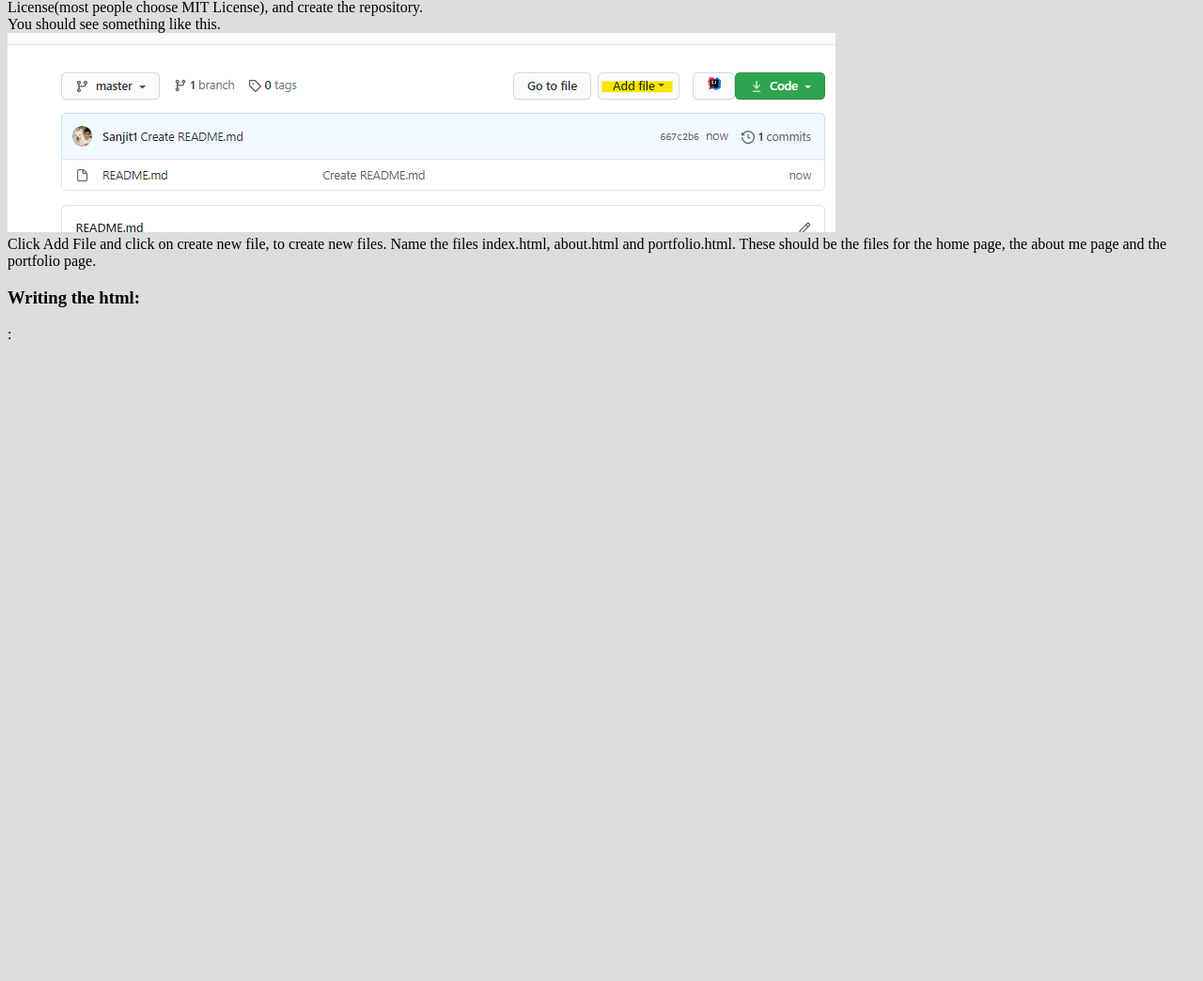
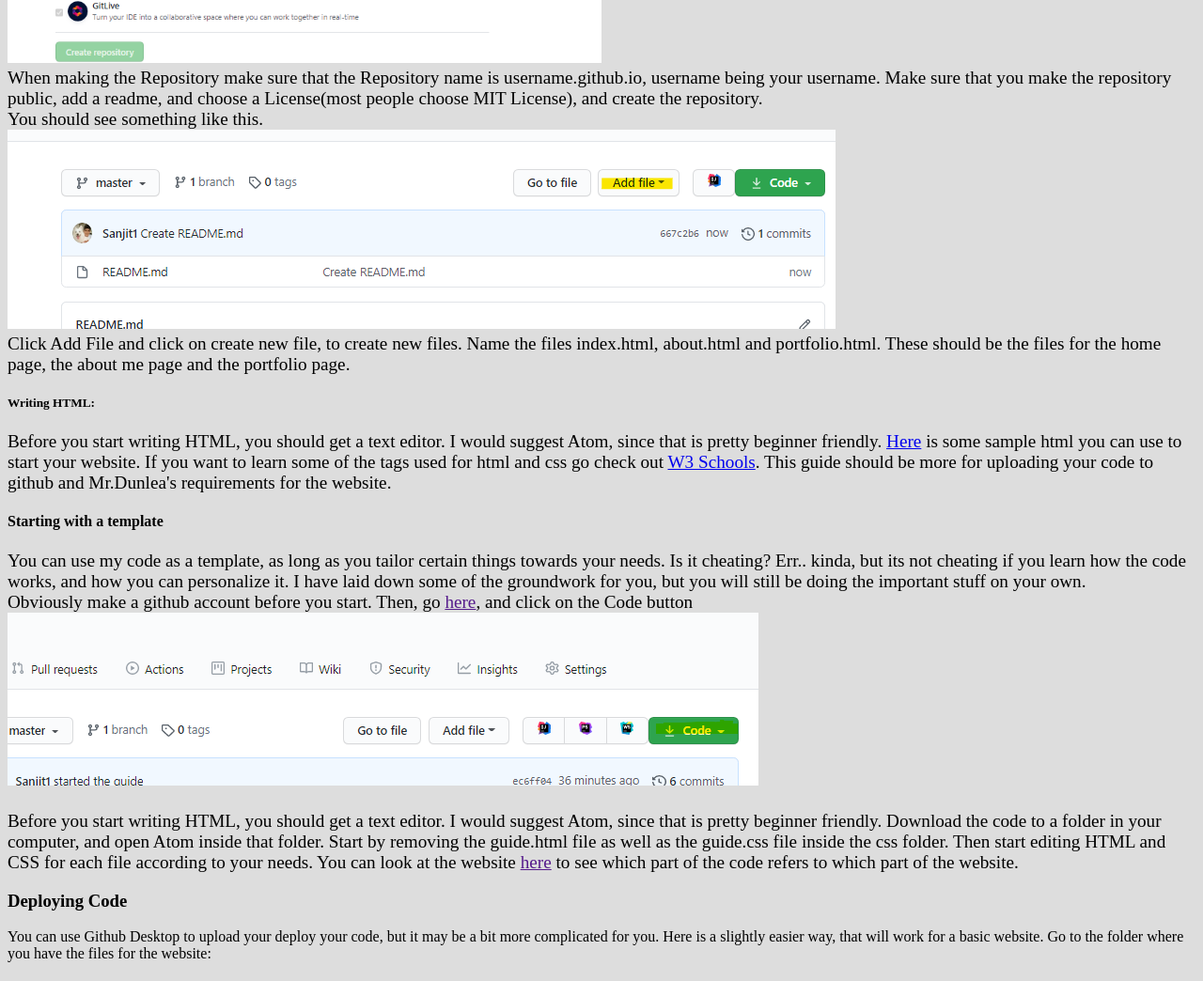
Before and after one commit to Sanjit1/csp-guide, a plain HTML site: page guide.html in a window 1280 px wide. Shown: the part 856-1900 px from the top of the page at 94% size. Before the commit the page ends 1237 px from the top, so only its background shows below. Drawn offline with Linux system fonts and the light colour scheme.

Commit message:
almost done

```diff
--- a/css/guide.css
+++ b/css/guide.css
@@ -39,3 +39,7 @@ li a:hover {
 .page-title {
     text-align: center;
 }
+
+p {
+    font-size: larger;
+}
--- a/guide.html
+++ b/guide.html
@@ -31,13 +31,21 @@
                     </li>
                 </ul>
             </li>
-            <li>Deploying</li>
-            <li class="content-list"><a class="content-links" href="portfolio.html">Portfolio</a></li>
-            <li class="content-list"><a class="content-links" href="guide.html">Guide</a></li>
+            <li>Deploying code:
+                <ul>
+                    <li class="content-list"><a class="content-links" href="index.html">Uploading the code directly</a>
+                    </li>
+                    <li class="content-list"><a class="content-links" href="about.html">Using Github Desktop</a>
+                    </li>
+                </ul>
+            </li>
         </ul>
     </div>
 
-    <p>Making the perfect CSP website isn't hard. First you need to make a <a href="http://www.github.com">Github</a>
+    <h3>The Code</h3>
+    <h4>Starting from scratch</h4>
+    <p>
+        Making the perfect CSP website isn't hard. First you need to make a <a href="http://www.github.com">Github</a>
         account. If you want to start from scratch, you need to make a git repository:<br> <img class="repo-pic"
             src="/pics/repo-pic.png" alt="" width="50%"><br>
         When making the Repository make sure that the Repository name is username.github.io, username being your
@@ -47,11 +55,34 @@
         <img src="/pics/add_page_pic.png" alt="Add Github Files"><br>
         Click Add File and click on create new file, to create new files. Name the files index.html, about.html and
         portfolio.html. These should be the files for the home page, the about me page and the portfolio page.<br>
-    <h3>Writing the html:</h3>:
-
-
+    </p>
+    <h5>Writing HTML:</h5>
+    <p>Before you start writing HTML, you should get a text editor. I would suggest Atom, since that is pretty beginner
+        friendly.
+        <a href="http://page">Here</a> is some sample html you can use to start your website. If you want to learn some
+        of
+        the tags used for html and css go check out <a href="https://www.w3schools.com/">W3 Schools</a>. This guide
+        should
+        be more for uploading your code to github and Mr.Dunlea's requirements for the website.
+    </p>
+    <h4>Starting with a template</h4>
+    <p>
+        You can use my code as a template, as long as you tailor certain things towards your needs. Is it cheating?
+        Err.. kinda, but its not cheating if you learn how the code works, and how you can personalize it. I have laid
+        down some of the groundwork for you, but you will still be doing the important stuff on your own.<br>
+        Obviously make a github account before you start. Then, go <a href="">here</a>, and click on the Code button
+        <img src="/pics/code_down.png" alt="Download Code"><br> <br>
+        Before you start writing HTML, you should get a text editor. I would suggest Atom, since that is pretty beginner
+        friendly. Download the code to a folder in your computer, and open Atom inside that folder. Start by removing
+        the guide.html file as well as the guide.css file inside the css folder. Then start editing HTML and CSS for
+        each file according to your needs. You can look at the website <a href="">here</a> to see which part of the code
+        refers to which part of the website.
     </p>
 
+    <h3>Deploying Code</h3>
+    You can use Github Desktop to upload your deploy your code, but it may be a bit more complicated for you. Here is a
+    slightly easier way, that will work for a basic website. Go to the folder where you have the files for the website:
+    </p>
 
 </body>
 
```
Also changed, not shown: pics/code_down.png (added), pics/forking.png (added).
